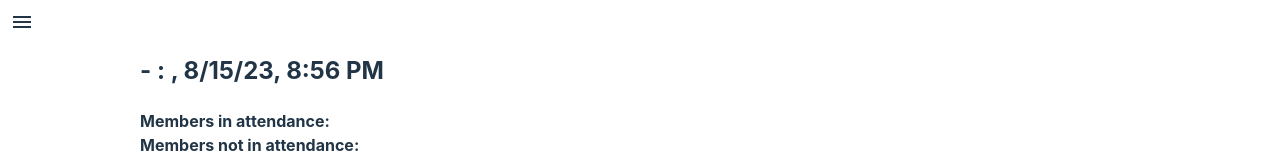
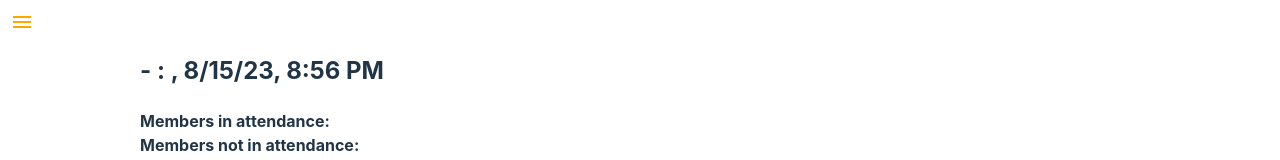
Before and after one commit to butaud/minutes-taker, a React (Vite) app: page / in a window 1280 px wide. Shown: the top 160 px of the page. Built offline with nearby package versions, Linux system fonts and the light colour scheme.

Commit message:
indicator for filename context

```diff
--- a/src/fs/io.ts
+++ b/src/fs/io.ts
@@ -1,4 +1,5 @@
 import { Session } from "minutes-model";
+import { useEffect, useState } from "react";
 import { exportSessionToDocx } from "./doc";
 import { getIdb, initializeIdb, setIdb } from "./idb";
 
@@ -97,6 +98,28 @@ export const loadSession: () => Promise<Session> = async () => {
   return session;
 };
 
+export const getContextFilename: () => string | undefined = () => {
+  return saveContext.handle?.name;
+}
+
+export const useContextFilename: () => string | undefined = () => {
+  const [contextFilename, setContextFilename] = useState<string | undefined>(undefined);
+
+  // poll to keep contextFilename up to date
+  useEffect(() => {
+    const intervalHandle = setInterval(() => {
+      const currentContextFilename = getContextFilename();
+      if (contextFilename != currentContextFilename) {
+        setContextFilename(currentContextFilename);
+      }
+    }, 500);
+    return () => {
+      clearInterval(intervalHandle);
+    };
+  }, [contextFilename]);
+  return contextFilename;
+}
+
 export const dateTimeReviver = (_: string, value: string) => {
   if (typeof value === "string") {
     const match =
--- a/src/ui/SessionEditor.tsx
+++ b/src/ui/SessionEditor.tsx
@@ -1,21 +1,19 @@
-import React, { Fragment, useEffect } from "react";
-import { NewTopicNode, TopicNode } from "./nodes/topic/TopicNode";
-import { AttendanceNode } from "./nodes/attendance/AttendanceNode";
-import "./SessionEditor.css";
-import { StoredSession } from "../store/types";
-import { SessionHeaderNode } from "./nodes/header/SessionHeaderNode";
-import { InsertingContext } from "./context/InsertingContext";
-import { initializeIndexedDbBackup } from "../fs/io";
-import { CallerNode } from "./nodes/caller/CallerNode";
-import { CalendarNode } from "./nodes/calendar/CalendarNode";
-import { CommitteeSection } from "./nodes/committee/CommitteeSection";
-import { ActionItemsSection } from "./nodes/listed-action-items/ActionItemsSection";
-import { FileMenu } from "./file-menu/FileMenu";
+import React, { Fragment, useEffect } from 'react';
+import { NewTopicNode, TopicNode } from './nodes/topic/TopicNode';
+import { AttendanceNode } from './nodes/attendance/AttendanceNode';
+import './SessionEditor.css';
+import { StoredSession } from '../store/types';
+import { SessionHeaderNode } from './nodes/header/SessionHeaderNode';
+import { InsertingContext } from './context/InsertingContext';
+import { initializeIndexedDbBackup } from '../fs/io';
+import { CallerNode } from './nodes/caller/CallerNode';
+import { CalendarNode } from './nodes/calendar/CalendarNode';
+import { CommitteeSection } from './nodes/committee/CommitteeSection';
+import { ActionItemsSection } from './nodes/listed-action-items/ActionItemsSection';
+import { FileMenu } from './file-menu/FileMenu';
 
-export const SessionEditor: React.FC<{ session: StoredSession }> = ({
-  session,
-}) => {
-  const [isInserting, setIsInserting] = React.useState(false);
+export const SessionEditor: React.FC<{ session: StoredSession }> = ({ session }) => {
+	const [ isInserting, setIsInserting ] = React.useState(false);
 
 	useEffect(() => {
 		initializeIndexedDbBackup();
@@ -42,14 +40,8 @@ export const SessionEditor: React.FC<{ session: StoredSession }> = ({
 					))}
 					<NewTopicNode miniature={false} />
 				</ul>
-        <CommitteeSection
-          committees={session.committees}
-          committeeDocUrl={session.metadata.committeeDocUrl}
-        />
-        <ActionItemsSection
-          pastActionItems={session.pastActionItems}
-          topics={session.topics}
-        />
+				<CommitteeSection committees={session.committees} committeeDocUrl={session.metadata.committeeDocUrl} />
+				<ActionItemsSection pastActionItems={session.pastActionItems} topics={session.topics} />
 			</div>
 		</InsertingContext.Provider>
 	);
--- a/src/ui/file-menu/FileMenu.css
+++ b/src/ui/file-menu/FileMenu.css
@@ -25,6 +25,10 @@
 	cursor: pointer;
 }
 
+.menu i.unsaved {
+	color: orange;
+}
+
 p.message {
 	position: fixed;
 	top: 10px;
--- a/src/ui/file-menu/FileMenu.tsx
+++ b/src/ui/file-menu/FileMenu.tsx
@@ -3,7 +3,7 @@ import "./FileMenu.css";
 import { useSessionStore } from "../context/SessionStoreContext";
 import { useInserting } from "../context/InsertingContext";
 import { useAsyncReporter } from "../async-reporter-hook";
-import { loadSession, saveSession, saveSessionAsDocx } from "../../fs/io";
+import { loadSession, saveSession, saveSessionAsDocx, useContextFilename } from "../../fs/io";
 import { fakeSession } from "../fake-session";
 
 export type FileMenuProps = {
@@ -15,6 +15,7 @@ export const FileMenu: FC<FileMenuProps> = ({ setInserting }) => {
   const sessionStore = useSessionStore();
   const inserting = useInserting();
   const { report, tryAsyncOperation } = useAsyncReporter();
+  const contextFilename = useContextFilename();
 
   const undo = useCallback(() => sessionStore.undo(), [sessionStore]);
   const redo = useCallback(() => sessionStore.redo(), [sessionStore]);
@@ -134,12 +135,14 @@ export const FileMenu: FC<FileMenuProps> = ({ setInserting }) => {
         <i
           role="button"
           aria-label="Menu"
-          className="material-icons"
+          className={`material-icons  ${contextFilename ? "saved" : "unsaved"}`}
           onClick={() => setExpanded(!expanded)}
+          title={contextFilename ?? "Unsaved"}
         >
           menu
         </i>
         {expanded && (
+          <>
           <ul>
             {fileButtons.map((button) => (
               <MenuButton
@@ -159,6 +162,7 @@ export const FileMenu: FC<FileMenuProps> = ({ setInserting }) => {
               />
             ))}
           </ul>
+          </>
         )}
       </div>
     </>
```
Also changed, not shown: 1 other file (tests, documents, lock files or other folders). Lines whose indentation alone changed are shown as unchanged.
